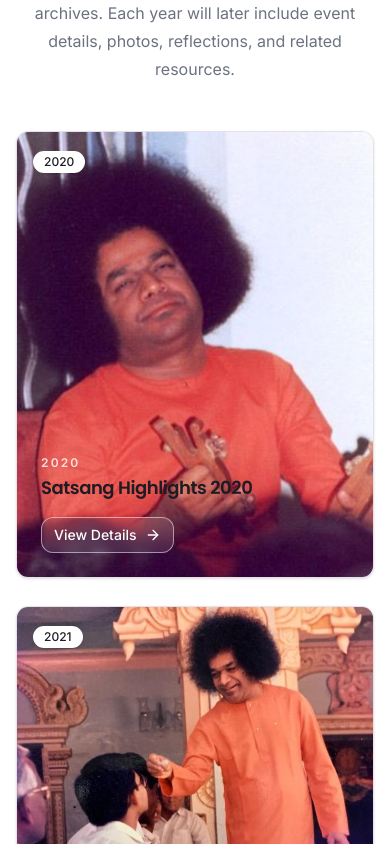
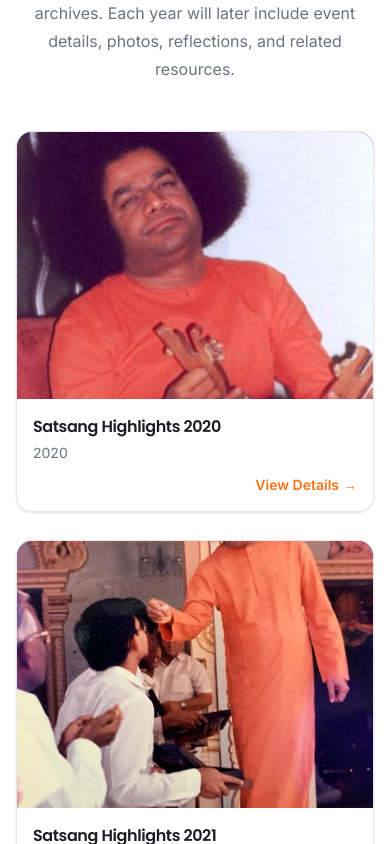
Before and after one commit to andholemoksha/SSSLST_Website, a React (Vite) app in the folder frontend/: page /satsang in a window 390 px wide. Shown: the part 1120-1964 px from the top of the page. Built offline with nearby package versions, Linux system fonts and the light colour scheme.

Commit message:
refactor: unify card UI across app

```diff
--- a/frontend/src/components/ui/card.jsx
+++ b/frontend/src/components/ui/card.jsx
@@ -4,7 +4,7 @@ export function Card({ className, ...props }) {
   return (
     <div
       className={cn(
-        "rounded-xl border border-border bg-background shadow-sm transition-shadow hover:shadow-md",
+        "overflow-hidden rounded-2xl border border-border/80 bg-background/95 shadow-sm transition-all duration-200 hover:-translate-y-1 hover:shadow-lg",
         className
       )}
       {...props}
@@ -18,7 +18,7 @@ export function CardHeader({ className, ...props }) {
 
 export function CardTitle({ className, ...props }) {
   return (
-    <h3 className={cn("text-lg font-semibold leading-none", className)} {...props} />
+    <h3 className={cn("text-lg font-semibold leading-none text-foreground", className)} {...props} />
   );
 }
 
--- a/frontend/src/components/ui/tile-card.jsx
+++ b/frontend/src/components/ui/tile-card.jsx
@@ -22,22 +22,37 @@ export function TileCard({
   description,
   image,
   initials,
+  media,
   meta,
   cta = "View",
+  showFooter = true,
   className,
+  cardClassName,
 }) {
+  const Wrapper = to ? Link : "div";
+  const wrapperProps = to ? { to } : {};
+
   return (
-    <Link
-      to={to}
+    <Wrapper
+      {...wrapperProps}
       className={cn(
         "group block rounded-lg focus:outline-none focus-visible:ring-2 focus-visible:ring-ring",
         className
       )}
     >
-      <Card className="flex h-full flex-col overflow-hidden p-0 transition-all duration-200 group-hover:-translate-y-1 group-hover:shadow-lg">
+      <Card
+        className={cn(
+          "flex h-full flex-col overflow-hidden p-0 transition-all duration-200 group-hover:-translate-y-1 group-hover:shadow-lg",
+          cardClassName
+        )}
+      >
         {/* Media: image if provided, else initials on a brand panel */}
         <div className="flex aspect-[4/3] items-center justify-center overflow-hidden bg-primary">
-          {image ? (
+          {media ? (
+            <div className="flex h-full w-full items-center justify-center p-6">
+              {media}
+            </div>
+          ) : image ? (
             <img
               src={image}
               alt={title}
@@ -55,26 +70,30 @@ export function TileCard({
         <div className="flex flex-1 flex-col p-4">
           <h3 className="text-base font-semibold text-foreground">{title}</h3>
           {description ? (
-            <p className="mt-1 line-clamp-2 text-sm text-muted-foreground">
-              {description}
-            </p>
+            <div className="mt-1 text-sm text-muted-foreground">
+              {typeof description === "string" ? <p className="line-clamp-2">{description}</p> : description}
+            </div>
           ) : null}
 
+          {showFooter ? (
             <div className="mt-auto flex items-center justify-between pt-3">
               {meta ? (
-              <span className="text-sm font-medium text-primary">{meta}</span>
+                <div className="text-sm font-medium text-primary">{meta}</div>
               ) : (
                 <span />
               )}
+              {cta ? (
                 <span className="inline-flex items-center gap-1 text-sm font-semibold text-accent">
                   {cta}
                   <span className="transition-transform duration-200 group-hover:translate-x-1">
                     &rarr;
                   </span>
                 </span>
+              ) : null}
             </div>
+          ) : null}
         </div>
       </Card>
-    </Link>
+    </Wrapper>
   );
 }
--- a/frontend/src/features/contact/components/ContactDetails.jsx
+++ b/frontend/src/features/contact/components/ContactDetails.jsx
@@ -1,5 +1,5 @@
 import { Section } from "@/components/layout/Section";
-import { Card, CardContent } from "@/components/ui/card";
+import { TileCard } from "@/components/ui/tile-card";
 import { useContactContent } from "@/features/contact/hooks/useContactContent";
 
 export function ContactDetails() {
@@ -8,13 +8,18 @@ export function ContactDetails() {
   return (
     <Section>
       <p className="max-w-xl text-text">{contact.description}</p>
-      <Card className="mt-6 max-w-sm">
-        <CardContent className="space-y-2 pt-6 text-sm text-text">
-          <p>Email: {contact.email}</p>
-          <p>Phone: {contact.phone}</p>
-          <p>Address: {contact.address}</p>
-        </CardContent>
-      </Card>
+      <TileCard
+        title="Get in touch"
+        description={
+          <div className="space-y-2 text-sm text-text">
+            <p>Email: {contact.email}</p>
+            <p>Phone: {contact.phone}</p>
+            <p>Address: {contact.address}</p>
+          </div>
+        }
+        showFooter={false}
+        className="mt-6 max-w-sm"
+      />
     </Section>
   );
 }
--- a/frontend/src/features/course/components/CourseModules.jsx
+++ b/frontend/src/features/course/components/CourseModules.jsx
@@ -1,5 +1,5 @@
 import { Section } from "@/components/layout/Section";
-import { Card, CardHeader, CardTitle, CardContent } from "@/components/ui/card";
+import { TileCard } from "@/components/ui/tile-card";
 import { useCourseContent } from "@/features/course/hooks/useCourseContent";
 
 export function CourseModules() {
@@ -8,12 +8,13 @@ export function CourseModules() {
   return (
     <Section containerClassName="grid gap-6 sm:grid-cols-2">
       {modules.map((module) => (
-        <Card key={module.title}>
-          <CardHeader>
-            <CardTitle>{module.title}</CardTitle>
-          </CardHeader>
-          <CardContent className="text-sm text-text">{module.description}</CardContent>
-        </Card>
+        <TileCard
+          key={module.title}
+          title={module.title}
+          description={module.description}
+          initials={module.title.slice(0, 2).toUpperCase()}
+          showFooter={false}
+        />
       ))}
     </Section>
   );
--- a/frontend/src/features/home/components/HeroUGCCard.jsx
+++ b/frontend/src/features/home/components/HeroUGCCard.jsx
@@ -1,16 +1,19 @@
 import { Landmark } from "lucide-react";
-import { GlassCard } from "@/components/ui/glass-card";
+import { TileCard } from "@/components/ui/tile-card";
 
 export function HeroUGCCard({ ugc }) {
   return (
-    <GlassCard className="flex items-center gap-4 p-5 text-white">
-      <div className="flex h-12 w-12 shrink-0 items-center justify-center rounded-full glow-accent">
-        <Landmark className="h-6 w-6 text-accent" aria-hidden="true" />
-      </div>
-      <div>
-        <p className="font-heading text-lg font-bold">{ugc.title}</p>
-        <p className="text-sm text-white/75">{ugc.subtitle}</p>
-      </div>
-    </GlassCard>
+    <TileCard
+      title={ugc.title}
+      description={ugc.subtitle}
+      media={
+        <div className="flex h-12 w-12 shrink-0 items-center justify-center rounded-full bg-primary/15">
+          <Landmark className="h-6 w-6 text-accent" aria-hidden="true" />
+        </div>
+      }
+      showFooter={false}
+      cta={null}
+      cardClassName="border-primary/20 bg-white/10 text-white shadow-lg backdrop-blur-sm"
+    />
   );
 }
--- a/frontend/src/features/home/components/HighlightsSection.jsx
+++ b/frontend/src/features/home/components/HighlightsSection.jsx
@@ -1,5 +1,5 @@
 import { Section } from "@/components/layout/Section";
-import { Card, CardHeader, CardTitle, CardContent } from "@/components/ui/card";
+import { TileCard } from "@/components/ui/tile-card";
 import { useHomeContent } from "@/features/home/hooks/useHomeContent";
 
 export function HighlightsSection() {
@@ -8,14 +8,13 @@ export function HighlightsSection() {
   return (
     <Section id="highlights" className="scroll-mt-24" containerClassName="grid gap-6 sm:grid-cols-3">
       {highlights.map((highlight) => (
-        <Card key={highlight.title}>
-          <CardHeader>
-            <CardTitle>{highlight.title}</CardTitle>
-          </CardHeader>
-          <CardContent className="text-sm">
-            {highlight.description}
-          </CardContent>
-        </Card>
+        <TileCard
+          key={highlight.title}
+          title={highlight.title}
+          description={highlight.description}
+          initials={highlight.title.slice(0, 2).toUpperCase()}
+          showFooter={false}
+        />
       ))}
     </Section>
   );
--- a/frontend/src/features/projects/components/ProjectCard.jsx
+++ b/frontend/src/features/projects/components/ProjectCard.jsx
@@ -1,14 +1,16 @@
-import { Card, CardHeader, CardTitle, CardContent } from "@/components/ui/card";
+import { TileCard } from "@/components/ui/tile-card";
 import { Badge } from "@/components/ui/badge";
 
 export function ProjectCard({ project }) {
   return (
-    <Card>
-      <CardHeader>
-        <CardTitle>{project.title}</CardTitle>
-        {project.tag ? <Badge>{project.tag}</Badge> : null}
-      </CardHeader>
-      <CardContent className="text-sm text-text">{project.description}</CardContent>
-    </Card>
+    <TileCard
+      to={project.slug ? `/projects/${project.slug}` : undefined}
+      title={project.title}
+      description={project.description}
+      initials={project.title.slice(0, 2).toUpperCase()}
+      meta={project.tag ? <Badge>{project.tag}</Badge> : undefined}
+      cta="Read more"
+      className="w-full"
+    />
   );
 }
--- a/frontend/src/features/satsang/components/SatsangYearCard.jsx
+++ b/frontend/src/features/satsang/components/SatsangYearCard.jsx
@@ -1,44 +1,14 @@
-import { Link } from "react-router-dom";
-import { ArrowRight } from "lucide-react";
-import { Badge } from "@/components/ui/badge";
-import { Card } from "@/components/ui/card";
-import { buttonVariants } from "@/components/ui/button-variants";
-import { cn } from "@/lib/utils";
+import { TileCard } from "@/components/ui/tile-card";
 
 export function SatsangYearCard({ item, className }) {
   return (
-    <Card className={cn("overflow-hidden", className)}>
-      <Link to={`/satsang/${item.year}`} className="block">
-        <div className="relative aspect-[4/5] overflow-hidden bg-muted">
-          <img
-            src={item.image}
-            alt={`${item.title} placeholder`}
-            className="h-full w-full object-cover"
-            loading="lazy"
-          />
-          <div className="absolute inset-0 bg-gradient-to-t from-text-h/85 via-text-h/25 to-transparent opacity-95" />
-          <div className="absolute left-4 top-4">
-            <Badge className="border-transparent bg-white text-foreground shadow-sm">
-              {item.year}
-            </Badge>
-          </div>
-          <div className="absolute inset-x-0 bottom-0 p-6 text-white">
-            <p className="text-xs font-semibold uppercase tracking-[0.18em] text-white/80">
-              {item.year}
-            </p>
-            <h3 className="mt-2 text-lg font-semibold leading-none">{item.title}</h3>
-            <span
-              className={cn(
-                buttonVariants({ variant: "outline", size: "sm" }),
-                "mt-5 border-white/50 bg-white/10 text-white backdrop-blur-sm hover:bg-white hover:text-foreground"
-              )}
-            >
-              View Details
-              <ArrowRight className="h-4 w-4" />
-            </span>
-          </div>
-        </div>
-      </Link>
-    </Card>
+    <TileCard
+      to={`/satsang/${item.year}`}
+      title={item.title}
+      description={item.year}
+      image={item.image}
+      cta="View Details"
+      className={className}
+    />
   );
 }
```
Also changed, not shown: frontend/src/features/home/components/HeroFeatureCard.jsx (+13 -7 lines), frontend/src/features/testimonials/components/TestimonialCard.jsx (+20 -18 lines). Lines whose indentation alone changed are shown as unchanged.
